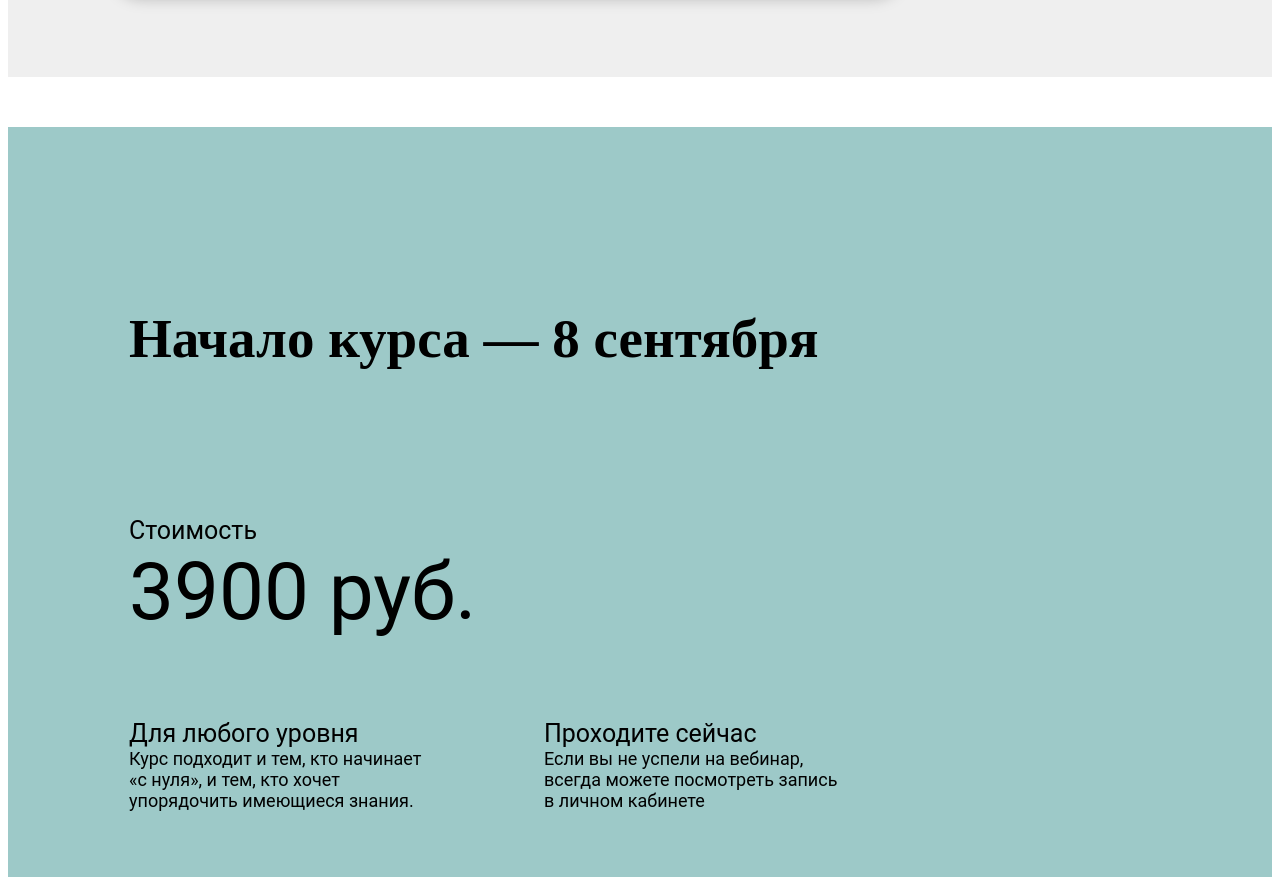
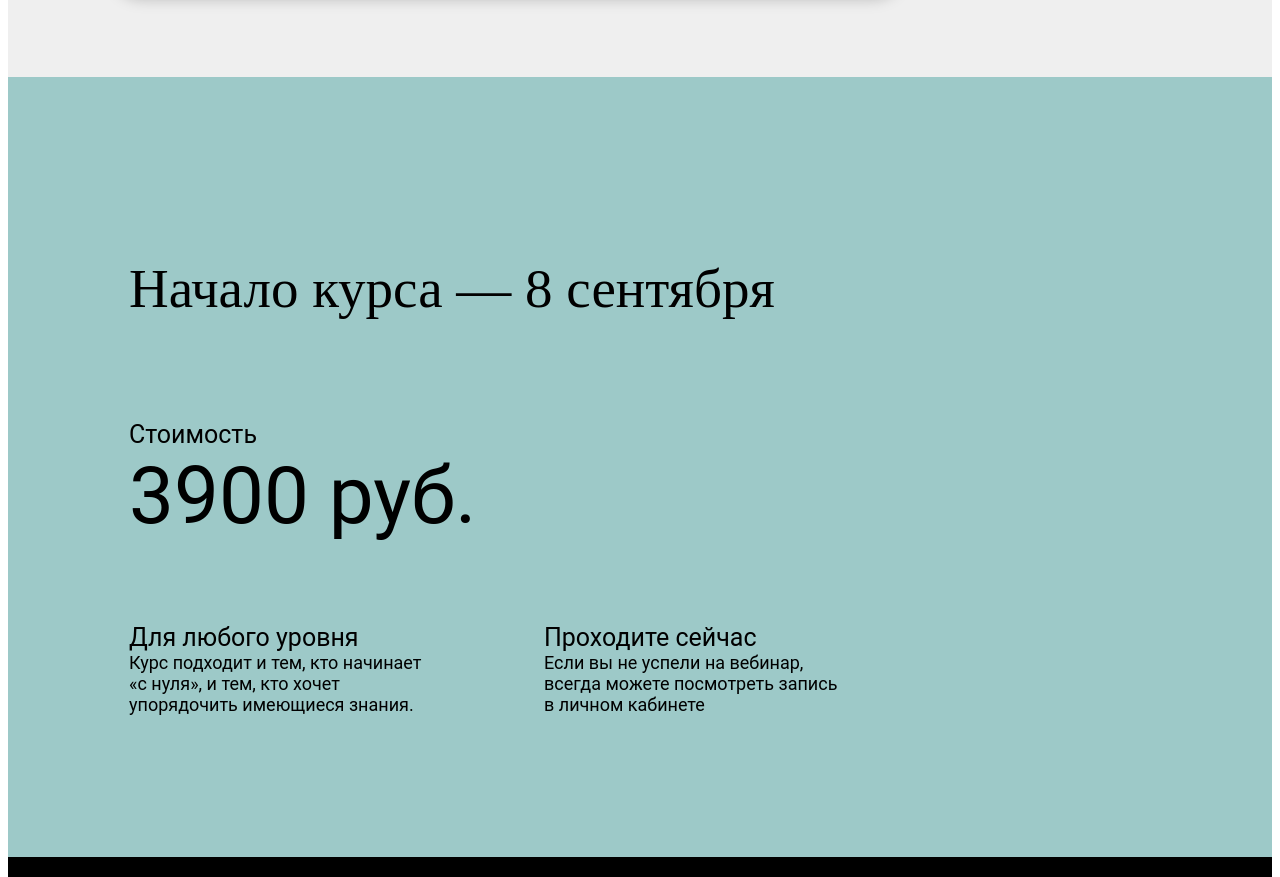
Before and after one commit to RustamNagiyev/Layihe1, a plain HTML site: page index.html in a window 1280 px wide. Shown: the part 4973-5850 px from the top of the page. Drawn offline with Linux system fonts and the light colour scheme.

Commit message:
first project

```diff
--- a/index.html
+++ b/index.html
@@ -175,9 +175,9 @@
 </div>
 </section>
 <article>
-<h2 class="text13">
+<div class="text13">
   Начало курса — 8 сентября
-</h2>
+</div>
 <div class="text14">
   Стоимость
 </div>
```
